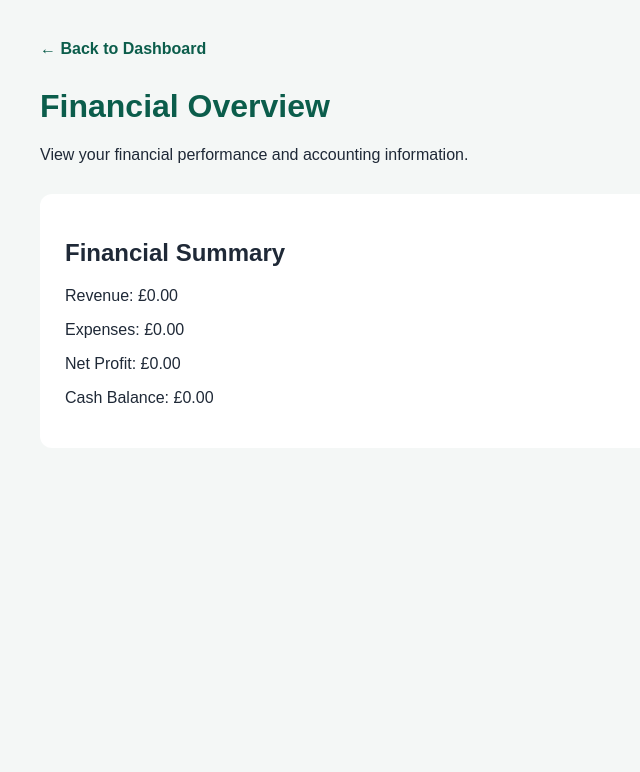
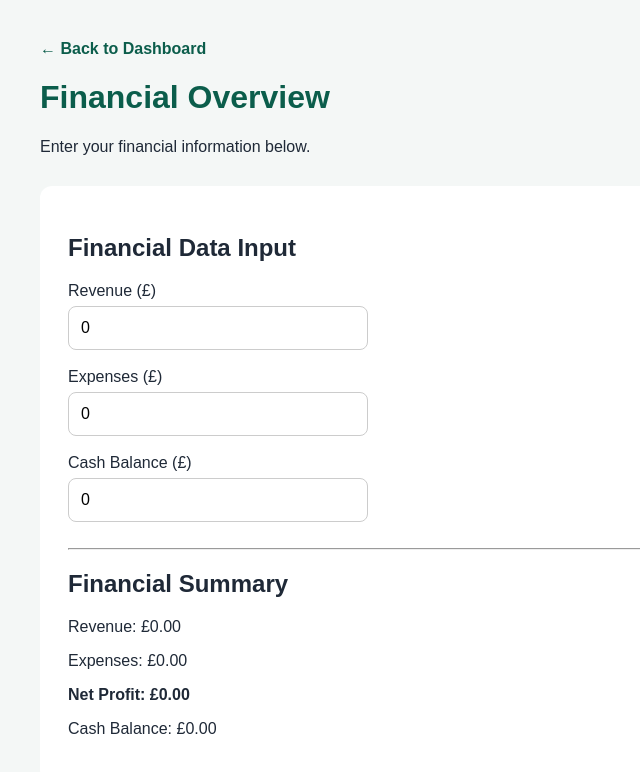
Before and after one commit to nelbinthomas99-rgb/nt-ai-sustainable-finance-platform, a Next.js app: page /financial in a window 1280 px wide. Shown: the top 772 px of the page, without its empty margins (0-640 px from the left). Built offline with nearby package versions, Linux system fonts and the light colour scheme.

Commit message:
Update page.js
Add interactive financial calculator

```diff
--- a/app/financial/page.js
+++ b/app/financial/page.js
@@ -1,6 +1,26 @@
+"use client";
+
 import Link from "next/link";
+import { useState } from "react";
 
 export default function FinancialPage() {
+  const [revenue, setRevenue] = useState(0);
+  const [expenses, setExpenses] = useState(0);
+  const [cashBalance, setCashBalance] = useState(0);
+
+  const netProfit = Number(revenue) - Number(expenses);
+
+  const inputStyle = {
+    padding: "12px",
+    width: "100%",
+    maxWidth: "300px",
+    border: "1px solid #ccc",
+    borderRadius: "8px",
+    fontSize: "16px",
+    marginTop: "6px",
+    marginBottom: "18px",
+  };
+
   return (
     <main
       style={{
@@ -21,28 +41,69 @@ export default function FinancialPage() {
         ← Back to Dashboard
       </Link>
 
-      <h1 style={{ color: "#0b5d4b", marginTop: "30px" }}>
-        Financial Overview
-      </h1>
+      <h1 style={{ color: "#0b5d4b" }}>Financial Overview</h1>
 
-      <p>
-        View your financial performance and accounting information.
-      </p>
+      <p>Enter your financial information below.</p>
 
       <div
         style={{
           background: "white",
-          padding: "25px",
+          padding: "28px",
+          borderRadius: "12px",
           marginTop: "30px",
-          borderRadius: "12px",
         }}
       >
+        <h2>Financial Data Input</h2>
+
+        <label>
+          Revenue (£)
+          <br />
+          <input
+            type="number"
+            value={revenue}
+            onChange={(e) => setRevenue(e.target.value)}
+            style={inputStyle}
+          />
+        </label>
+
+        <br />
+
+        <label>
+          Expenses (£)
+          <br />
+          <input
+            type="number"
+            value={expenses}
+            onChange={(e) => setExpenses(e.target.value)}
+            style={inputStyle}
+          />
+        </label>
+
+        <br />
+
+        <label>
+          Cash Balance (£)
+          <br />
+          <input
+            type="number"
+            value={cashBalance}
+            onChange={(e) => setCashBalance(e.target.value)}
+            style={inputStyle}
+          />
+        </label>
+
+        <hr />
+
         <h2>Financial Summary</h2>
 
-        <p>Revenue: £0.00</p>
-        <p>Expenses: £0.00</p>
-        <p>Net Profit: £0.00</p>
-        <p>Cash Balance: £0.00</p>
+        <p>Revenue: £{Number(revenue).toFixed(2)}</p>
+        <p>Expenses: £{Number(expenses).toFixed(2)}</p>
+
+        <p>
+          <strong>Net Profit: £{netProfit.toFixed(2)}</strong>
+        </p>
+
+        <p>Cash Balance: £{Number(cashBalance).toFixed(2)}</p>
       </div>
     </main>
   );
```
